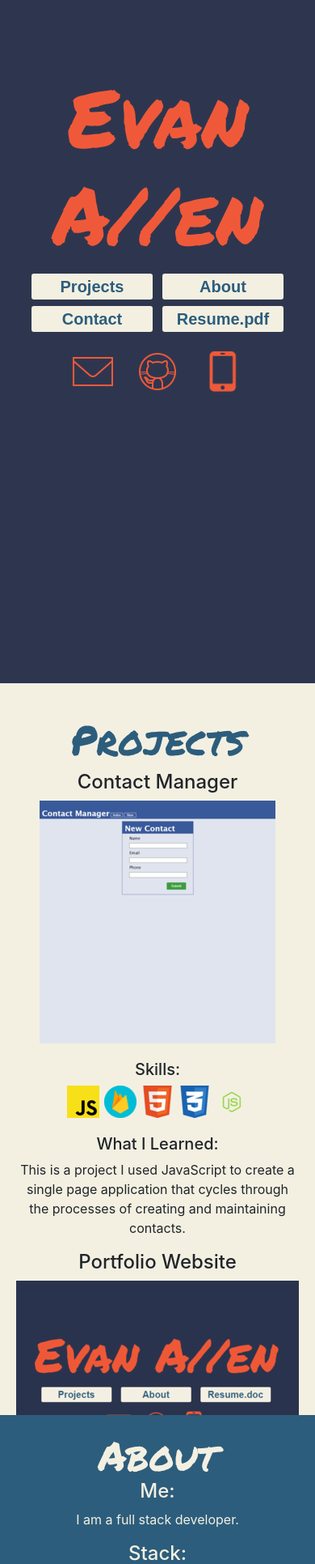
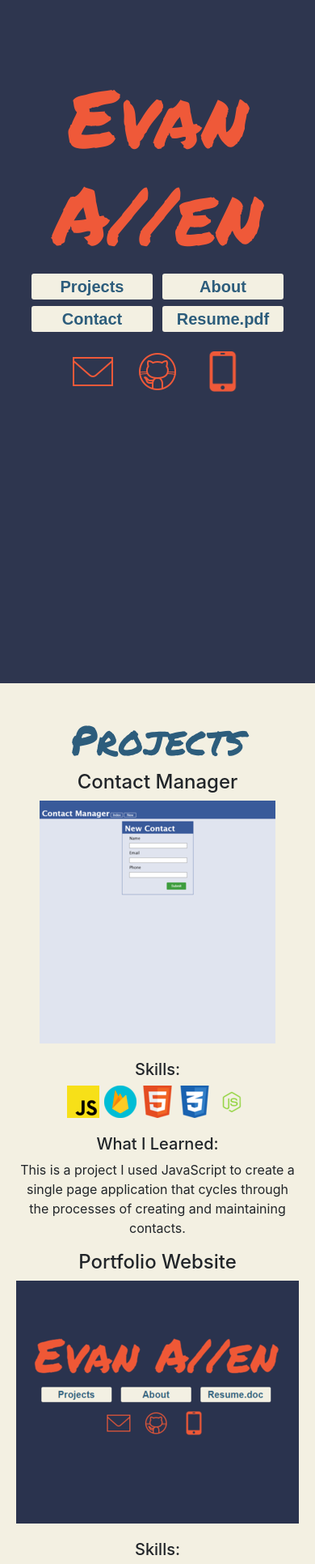
Before and after one commit to evanallen13/Portfolio-Site, a React (Create React App) app: page / in a window 390 px wide. Shown: the top 1932 px of the page at 81% size. Built offline with nearby package versions, Linux system fonts and the light colour scheme.

Commit message:
fixed projects height

```diff
--- a/src/components/projectsComponents/project.css
+++ b/src/components/projectsComponents/project.css
@@ -76,9 +76,13 @@ h5{
 }
 
 @media all and (max-width: 1050px){
+    #projects{
+        height: 100%;
+    }
     .learned{
         width: 50vw;
         margin: 0;
+        margin-bottom: 10px;
     }
 
 }
```
